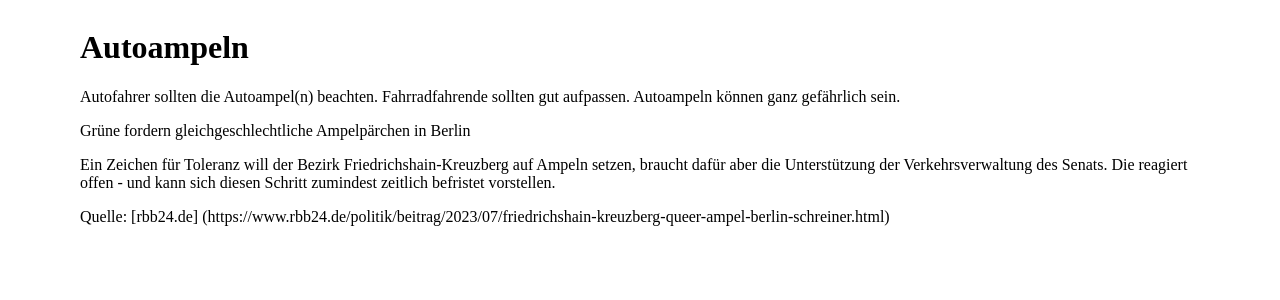
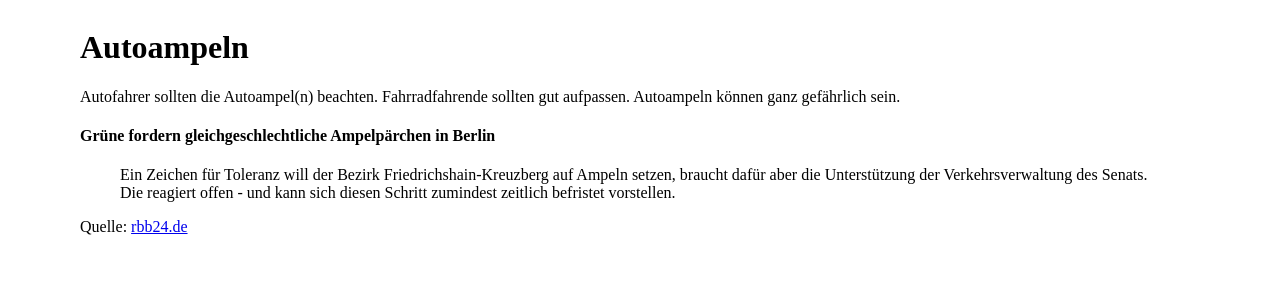
Before and after one commit to adamniedzielski/exklave-wedding, a Jekyll site: the page built from _pages/autoampeln.markdown, in a window 1280 px wide. Shown: the top 300 px of the page. Built offline with Jekyll 4.4.1, drawn with Linux system fonts in a browser that asks for light colours.

Commit message:
Maybe now it works please please

```diff
--- a/_pages/autoampeln.markdown
+++ b/_pages/autoampeln.markdown
@@ -7,9 +7,8 @@ title: Autoampeln
 
 Autofahrer sollten die Autoampel(n) beachten. Fahrradfahrende sollten gut aufpassen. Autoampeln können ganz gefährlich sein.
 
-Grüne fordern gleichgeschlechtliche Ampelpärchen in Berlin
+#### Grüne fordern gleichgeschlechtliche Ampelpärchen in Berlin
 
-Ein Zeichen für Toleranz will der Bezirk Friedrichshain-Kreuzberg auf Ampeln setzen, braucht dafür aber die Unterstützung der Verkehrsverwaltung des Senats. Die reagiert offen - und kann sich diesen Schritt zumindest zeitlich befristet vorstellen.
+> Ein Zeichen für Toleranz will der Bezirk Friedrichshain-Kreuzberg auf Ampeln setzen, braucht dafür aber die Unterstützung der Verkehrsverwaltung des Senats. Die reagiert offen - und kann sich diesen Schritt zumindest zeitlich befristet vorstellen.
 
-Quelle: [rbb24.de]
-(https://www.rbb24.de/politik/beitrag/2023/07/friedrichshain-kreuzberg-queer-ampel-berlin-schreiner.html)
+Quelle: [rbb24.de](https://www.rbb24.de/politik/beitrag/2023/07/friedrichshain-kreuzberg-queer-ampel-berlin-schreiner.html)
```
